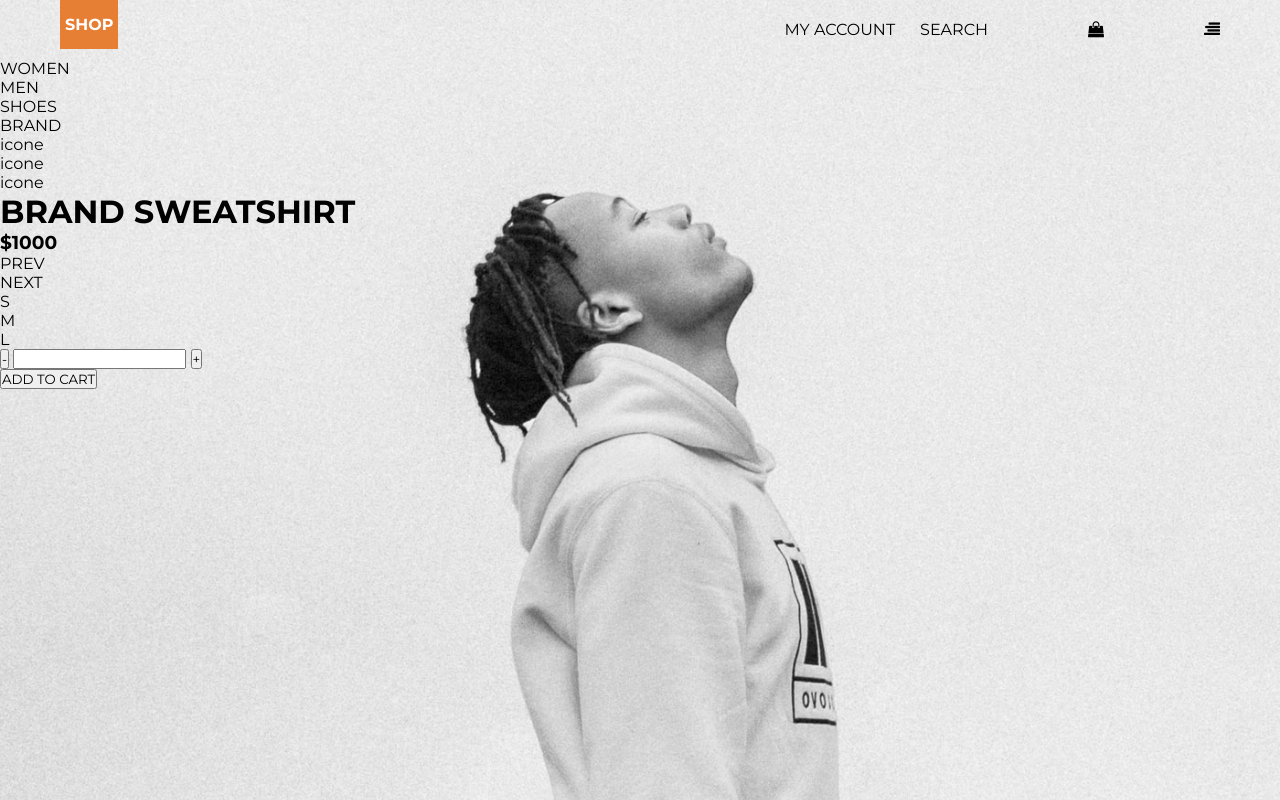
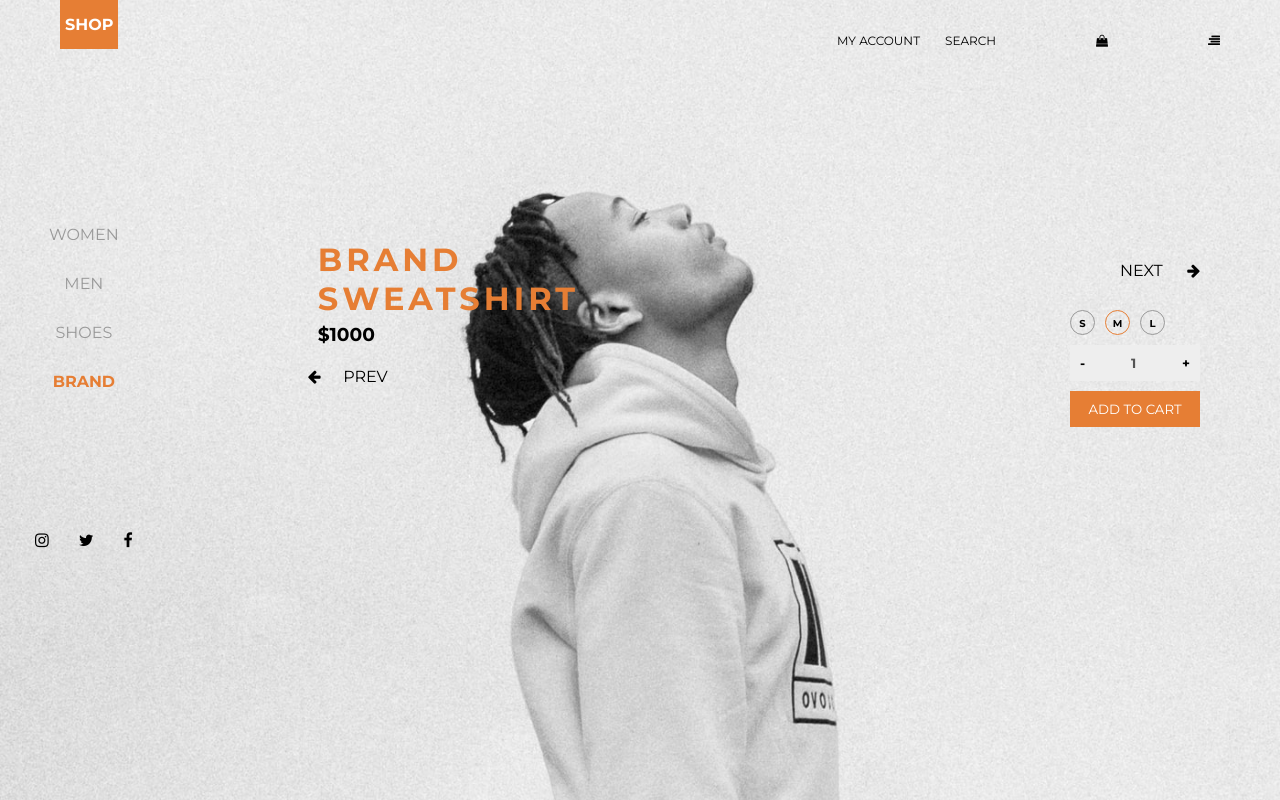
Before and after one commit to dhayananascimento/DevChallenge-shop, a plain HTML site: page index.html in a window 1280 px wide. Drawn offline with Linux system fonts and the light colour scheme.

Commit message:
conteudo principal

```diff
--- a/index.html
+++ b/index.html
@@ -11,48 +11,48 @@
     <title>Shop</title>
 </head>
 <body>
-    <header>
+    <header class="cabecalho">
         <span>shop</span>
         <nav>
             <ul>
-                <li>My Account</li>
-                <li>Search</li>
-                <li><i class="fa fa-shopping-bag"></i></li>
-                <li><i class="fa fa-align-right"></i></li>
+                <li><a>My Account</a></li>
+                <li><a>Search</a></li>
+                <li><a><i class="fa fa-shopping-bag"></i></a></li>
+                <li><a><i class="fa fa-align-right"></i></a></li>
             </ul>
         </nav>
     </header>
-    <main>
-        <div>
-            <ul>
-                <li>WOMEN</li>
-                <li>MEN</li>
-                <li>SHOES</li>
-                <li>BRAND</li>
+    <main class="principal">
+        <div class="lateral">
+            <ul class="lateral-opcoes">
+                <li><a href="#">WOMEN</a></li>
+                <li><a href="#">MEN</a></li>
+                <li><a href="#">SHOES</a></li>
+                <li class="active">BRAND</li>
             </ul>
-            <ul>
-                <li>icone</li>
-                <li>icone</li>
-                <li>icone</li>
+            <ul class="lateral-midias">
+                <li><a href="#"><i class="fa fa-instagram"></i></a></li>
+                <li><a href="#"><i class="fa fa-twitter"></i></a></li>
+                <li><a href="#"><i class="fa fa-facebook"></i></a></li>
             </ul>
         </div>
-        <div>
-            <div>
-                <h1>BRAND SWEATSHIRT</h1>
+        <div class="conteudo">
+            <div class="anterior">
+                <h1>BRAND<br>SWEATSHIRT</h1>
                 <h3>$1000</h3>
-                <div>PREV</div>
+                <div id="anterior"><i class="fa fa-arrow-left setas"></i>PREV</div>
             </div>
 
-            <div>
-                <div>NEXT</div>
-                <div>
+            <div class="proximo">
+                <div id="proximo">NEXT<i class="fa fa-arrow-right setas"></i></div>
+                <div class="tamanho">
                     <div>S</div>
                     <div>M</div>
                     <div>L</div>
                 </div>
-                <div>
+                <div class="quantidade">
                     <button>-</button>
-                    <input type="text">
+                    <input disabled type="text" value="1">
                     <button>+</button>
                 </div>
                 <button>ADD TO CART</button>
--- a/styles.css
+++ b/styles.css
@@ -1,65 +1,248 @@
 @import url('https://fonts.googleapis.com/css2?family=Montserrat:wght@100;400;700&display=swap');
 
 :root {
-    --orange: #e67e34;
-    --white: #fff;
+    --laranja: #e67e34;
+    --branco: #fff;
+    --cinza: #999;
+    --cina-claro: #eee;
 }
 
 * {
     margin: 0;
     padding: 0;
-    outline: border-box;
+    outline: none;
     box-sizing: border-box;
     font-family: 'Montserrat', sans-serif;
 }
 
 body {
+    height: 100vh;
+    width: 100%;
     background: url(./assets/background.jpg);
     background-repeat: no-repeat;
     background-position: center;
     background-size: cover;
-
-    height: 100vh;
-    width: 100%;
 }
 
-header {
+button {
+    border: none;
+    padding: 10px;
+    cursor: pointer;
     background-color: transparent;
+}
+
+input {
+    border: none;
+}
+
+a {
+    cursor: pointer;
+    display: block;
+    color: rgb(0, 0, 0);
+    text-decoration: none;
+    transition: all 0.3s;
+}
+
+a:hover {
+    color: var(--laranja);
+}
+
+.active {
+    color: var(--laranja);
+    font-weight: bold;
+    cursor: pointer;
+}
+
+.cabecalho {
+    background-color: transparent;
+    padding: 0px 60px;
+    height: 80px;
+
     display: flex;
     align-items: center;
     justify-content: space-between;
-    height: auto;
-    padding: 0px 60px;
 }
 
-header span {
-    background-color: var(--orange);
+.cabecalho span {
+    background-color: var(--laranja);
     text-transform: uppercase;
     align-self: flex-start;
+    color: var(--branco);
     padding: 15px 5px;
-    color: var(--white);
     font-weight: bold;
 }
 
-header nav ul {
-    list-style: none;
+.cabecalho nav ul {
     display: flex;
     flex-wrap: wrap;
+    list-style: none;
 }
 
-header nav ul li {
+.cabecalho nav ul li {
+    font-size: 12px;
+    margin-left: 100px;
+    transition: color 0.2s;
     text-transform: uppercase;
-    margin-left: 100px;
-    cursor: pointer;
-    margin-bottom: 20px;
-    margin-top: 20px;
-    transition: color 0.2s;
 }
 
-header nav ul li:nth-child(2) {
+.cabecalho nav ul li:nth-child(2) {
     margin-left: 25px;
 }
 
-header nav ul li:hover {
-    color: var(--orange);
+.principal {
+    display: flex;
+    justify-content: space-between;
+
+    overflow-y: auto;
+    height: calc(100vh - 80px);
+    padding: 120px 20px 20px;
+    background-color: transparent;
 }
+
+.lateral {
+    padding-right: 60px;
+}
+
+.lateral-opcoes {
+    display: flex;
+    align-items: center;
+    flex-direction: column;
+    justify-content: center;
+
+    padding: 10px;
+    list-style: none;
+    margin-bottom: 100px;
+}
+
+.lateral-opcoes li {
+    margin: 15px;
+}
+
+.lateral-opcoes li a {
+    color: var(--cinza);
+}
+
+.lateral-opcoes li a:hover {
+    color: var(--laranja);
+}
+
+.lateral-midias {
+    display: flex;
+    list-style: none;
+}
+
+.lateral-midias li {
+    margin: 15px;
+}
+
+.conteudo {
+    width: 100%;
+    padding: 40px 60px 10px 100px;
+
+    display: flex;
+    justify-content: space-between;
+}
+
+.anterior {
+    padding-left: 10px;
+}
+
+.anterior h1 {
+    letter-spacing: 4px;
+    padding-bottom: 5px;
+    color: var(--laranja);
+}
+
+.proximo {
+    width: 130px;
+    display: flex;
+    align-items: flex-start;
+    flex-direction: column;
+}
+
+.proximo > button {
+    width: 100%;
+    color: var(--branco);
+    transition: all 0.3s;
+    background-color: var(--laranja);
+}
+
+.proximo > button:hover {
+    opacity: 0.9;
+}
+
+.tamanho {
+    display: flex;
+    margin-bottom: 10px;
+}
+
+.tamanho > div {
+    width: 25px;
+    height: 25px;
+    cursor: pointer;
+    margin-right: 10px;
+    font-size: 10px;
+    font-weight: bold;
+    line-height: 25px;
+    text-align: center;
+    border-radius: 100%;
+    border: 1px solid var(--cinza);
+}
+
+.tamanho > div:nth-child(2), .tamanho > div:hover{
+    border-color: var(--laranja);
+}
+
+.quantidade {
+    width: 100%;
+    display: flex;
+    font-weight: bold;
+    margin-bottom: 10px;
+    justify-content: space-between;
+    background-color: var(--cina-claro);
+}
+
+.quantidade > input {
+    width: 50px;
+    font-weight: bold;
+    text-align: center;
+    background-color: var(--cina-claro);
+}
+
+.quantidade > button {
+    font-weight: bold;
+}
+
+#proximo {
+    width: 80px;
+    height: 60px;
+    padding: 10px 0px;
+    margin-bottom: 10px;
+    align-self: flex-end;
+    background-color: transparent;
+
+    display: flex;
+    align-items: center;
+    justify-content: space-between;
+}
+
+#anterior {
+    width: 80px;
+    height: 60px;
+    padding: 10px 0px;
+    margin-left: -10px;
+    background-color: transparent;
+
+    display: flex;
+    align-items: center;
+    justify-content: space-between;
+}
+
+.setas {
+    font-size: 15px;
+    font-weight: 100;
+}
+
+@media (max-width: 900px) {
+
+}
```
